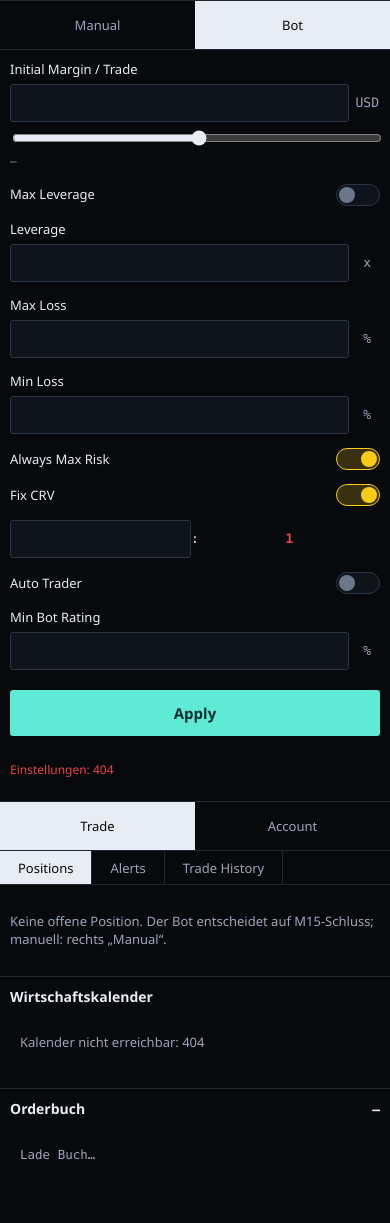
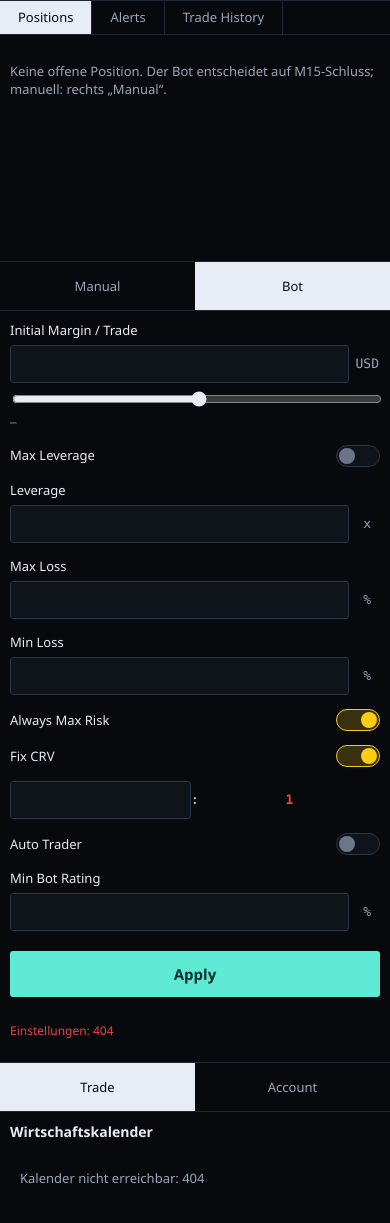
Before and after one commit to MaseSites/darkwood, a Python web app: template src/traidingbrain/dashboard/templates/terminal.html in a window 390 px wide. Shown: the part 469-1692 px from the top of the page. Before the commit the page ends 1629 px from the top, so only its background shows below. Run offline with Jinja, Linux system fonts and the light colour scheme; the template is opened without the code that fills it: most values are stand-ins (such as "Sample title", 1, 10 or a date in 2020).

Commit message:
Terminal: Preise nach Groessenordnung, Trade-Leiste schmal direkt unter dem Chart
Der Nutzer fragte, wie er zu seinen Trades kommt. Die Leiste war da und
funktionierte -- aber in einem schmalen Fenster lag sie hinter dem ganzen
Bot-Fenster, elf Eingabefelder tief. Schmal gestapelt kommt sie jetzt direkt
unter den Chart.

Und bei DOT, XRP und ATOM stand "1.2 -> 1.2", Einstieg gleich Ausstieg: alle
Preise waren auf EINE Nachkommastelle gerundet, was fuer BTC richtig und fuer
einen Preis von 1.1938 blind ist. Jetzt nach Groessenordnung: 82'115.5,
104.63, 1.1938 -- 16 Stellen umgestellt, dieselbe Regel wie im Chart.

Co-Authored-By: Claude Fable 5.1 <noreply@anthropic.com>

```diff
--- a/src/traidingbrain/dashboard/static/terminal.css
+++ b/src/traidingbrain/dashboard/static/terminal.css
@@ -398,7 +398,11 @@ button:disabled { cursor: not-allowed; color: var(--ink-3); }
 }
 @media (max-width: 980px) {
   body { overflow: auto; }
-  .term { height: auto; grid-template-columns: 1fr; grid-template-rows: auto; grid-template-areas: "top" "main" "right" "bottom" "left"; }
+  /* Schmal gestapelt kommt die Trade-Leiste DIREKT unter den Chart. Vorher lag
+     das ganze Bot-Fenster dazwischen, und wer seine Trades sehen wollte,
+     musste an elf Eingabefeldern vorbeiscrollen. */
+  .term { height: auto; grid-template-columns: 1fr; grid-template-rows: auto; grid-template-areas: "top" "main" "bottom" "right" "left"; }
+  .term__bottom { min-height: 260px; }
   .term__main { min-height: 420px; }
   .term__left { grid-template-rows: auto auto; }
 }
--- a/src/traidingbrain/dashboard/static/terminal.js
+++ b/src/traidingbrain/dashboard/static/terminal.js
@@ -28,6 +28,9 @@ const api = async (path, opts) => {
   return r.json();
 };
 const money = (v, d = 2) => (v ?? 0).toLocaleString("de-CH", { minimumFractionDigits: d, maximumFractionDigits: d });
+// Preise nach Groessenordnung: 82'115.5, 104.63, 1.1938. Eine feste Stelle
+// liess DOT, XRP und ATOM als "1.2 -> 1.2" erscheinen -- Einstieg und Ausstieg gleich.
+const px = (v) => { const a = Math.abs(v ?? 0); return money(v, a >= 1000 ? 1 : a >= 10 ? 2 : 4); };
 const signed = (v, d = 2) => (v >= 0 ? "+" : "") + money(v, d);
 const pct = (v, d = 2) => (v >= 0 ? "+" : "") + (v ?? 0).toFixed(d) + "%";
 const clock = (ts) => { const d = new Date(ts); return `${String(d.getHours()).padStart(2, "0")}:${String(d.getMinutes()).padStart(2, "0")}`; };
@@ -114,12 +117,12 @@ function positionLines() {
     if (p.symbol !== S.symbol) continue;
     const qty = p.qty ?? 0;
     const side = String(p.side).toLowerCase().startsWith("l") ? 1 : -1;
-    lines.push({ price: p.entry, colour: "#e8edf5", dash: [2, 3], width: 1, label: `Einstieg ${money(p.entry, 1)}`, id: `${p.id}-e` });
+    lines.push({ price: p.entry, colour: "#e8edf5", dash: [2, 3], width: 1, label: `Einstieg ${px(p.entry)}`, id: `${p.id}-e` });
     if (p.tp) lines.push({ price: p.tp, colour: "#22c55e", label: `${signed((p.tp - p.entry) * qty * side, 0)} USD`, id: `${p.id}-tp`, closable: p.source === "manuell", pid: p.id, kind: "tp" });
     if (p.sl) lines.push({ price: p.sl, colour: "#ef4444", label: `${signed((p.sl - p.entry) * qty * side, 0)} USD`, id: `${p.id}-sl`, closable: p.source === "manuell", pid: p.id, kind: "sl" });
   }
-  for (const d of S.drawings) if (d.symbol === S.symbol && d.type === "hline") lines.push({ price: d.price, colour: "#f59e0b", dash: [1, 0], width: 1, label: money(d.price, 1), id: d.id, closable: true, drawing: true });
-  for (const a of S.alerts) if (a.symbol === S.symbol) lines.push({ price: a.price, colour: "#facc15", dash: [8, 4], width: 1, label: `Alarm ${money(a.price, 1)}`, id: `al-${a.id}`, closable: true, alert: true });
+  for (const d of S.drawings) if (d.symbol === S.symbol && d.type === "hline") lines.push({ price: d.price, colour: "#f59e0b", dash: [1, 0], width: 1, label: px(d.price), id: d.id, closable: true, drawing: true });
+  for (const a of S.alerts) if (a.symbol === S.symbol) lines.push({ price: a.price, colour: "#facc15", dash: [8, 4], width: 1, label: `Alarm ${px(a.price)}`, id: `al-${a.id}`, closable: true, alert: true });
   return lines;
 }
 
@@ -200,7 +203,7 @@ function checkAlerts() {
     const prev = a.last ?? S.head.last;
     if ((prev <= a.price && S.head.last >= a.price) || (prev >= a.price && S.head.last <= a.price)) {
       a.fired = true; a.firedAt = Date.now();
-      if ("Notification" in window && Notification.permission === "granted") new Notification(`${a.symbol} ${money(a.price, 1)} erreicht`);
+      if ("Notification" in window && Notification.permission === "granted") new Notification(`${a.symbol} ${px(a.price)} erreicht`);
     }
     a.last = S.head.last;
   }
@@ -267,10 +270,10 @@ function renderBottom() {
         const tpUsd = p.tp ? (p.tp - p.entry) * p.qty * side : null, slUsd = p.sl ? (p.sl - p.entry) * p.qty * side : null;
         return `<div class="pos__row">
           <span>${p.symbol} <span class="${side > 0 ? "up" : "down"}">${side > 0 ? "Long" : "Short"}</span></span>
-          <span>${money(p.position_size, 0)} USD</span><span>${money(p.margin ?? 0, 0)} USD</span><span>${money(p.entry, 1)}</span>
+          <span>${money(p.position_size, 0)} USD</span><span>${money(p.margin ?? 0, 0)} USD</span><span>${px(p.entry)}</span>
           <span class="muted">${p.source === "bot" ? "Bot" : "Manuell"}</span><span>${(p.leverage ?? 1).toFixed(0)}x</span>
-          <div class="tpsl"><span class="up">${p.tp ? `${money(p.tp, 1)} <small>(${signed(tpUsd, 0)} USD / ${pct(((p.tp - p.entry) / p.entry) * 100 * side)})</small>` : "–"}</span>
-            <span class="down">${p.sl ? `${money(p.sl, 1)} <small>(${signed(slUsd, 0)} USD / ${pct(((p.sl - p.entry) / p.entry) * 100 * side)})</small>` : "–"}</span></div>
+          <div class="tpsl"><span class="up">${p.tp ? `${px(p.tp)} <small>(${signed(tpUsd, 0)} USD / ${pct(((p.tp - p.entry) / p.entry) * 100 * side)})</small>` : "–"}</span>
+            <span class="down">${p.sl ? `${px(p.sl)} <small>(${signed(slUsd, 0)} USD / ${pct(((p.sl - p.entry) / p.entry) * 100 * side)})</small>` : "–"}</span></div>
           <span class="${(p.unrealized ?? 0) >= 0 ? "up" : "down"}">${signed(p.unrealized ?? 0)} USD</span>
           <span>${p.source === "manuell" ? `<button class="btn-link" data-close="${p.id}">Market</button>` : `<span class="muted" title="vom Bot gefuehrt">Bot</span>`}</span>
         </div>`;
@@ -284,7 +287,7 @@ function renderBottom() {
     const mine = S.alerts.filter((a) => true);
     host.innerHTML = `<p class="empty">Preisalarm: Werkzeug „Messen“ wählen und in den Chart klicken, oder <button class="btn-link" id="al-add">beim aktuellen Kurs setzen</button>. Benachrichtigung im Browser, wenn der Kurs die Linie kreuzt.</p>` +
       (mine.length ? `<div class="hist__head" style="grid-template-columns:110px 120px 1fr 120px 60px"><span>Asset</span><span>Preis</span><span>Zustand</span><span>gesetzt</span><span></span></div>` +
-        mine.map((a) => `<div class="hist__row" style="grid-template-columns:110px 120px 1fr 120px 60px"><span>${a.symbol}</span><span>${money(a.price, 1)}</span><span class="${a.fired ? "up" : "muted"}">${a.fired ? `ausgelöst ${clock(a.firedAt)}` : "wartet"}</span><span class="muted">${day(a.created)}</span><button class="btn-link" data-al="${a.id}">x</button></div>`).join("") : "");
+        mine.map((a) => `<div class="hist__row" style="grid-template-columns:110px 120px 1fr 120px 60px"><span>${a.symbol}</span><span>${px(a.price)}</span><span class="${a.fired ? "up" : "muted"}">${a.fired ? `ausgelöst ${clock(a.firedAt)}` : "wartet"}</span><span class="muted">${day(a.created)}</span><button class="btn-link" data-al="${a.id}">x</button></div>`).join("") : "");
     $("#al-add")?.addEventListener("click", () => { if (S.head) addAlert(S.head.last); if ("Notification" in window && Notification.permission === "default") Notification.requestPermission(); });
     $$("button[data-al]", host).forEach((b) => b.addEventListener("click", () => { S.alerts = S.alerts.filter((a) => String(a.id) !== b.dataset.al); saveAlerts(); renderBottom(); renderChart(); }));
   } else {
@@ -294,9 +297,9 @@ function renderBottom() {
         const side = String(t.side).toLowerCase().startsWith("l") ? 1 : -1;
         return `<div class="hist__row" title="${t.verdict ?? ""}">
           <span>${t.symbol} <span class="${side > 0 ? "up" : "down"}">${side > 0 ? "Long" : "Short"}</span></span>
-          <span class="muted">${t.source === "bot" ? "Bot" : "Manuell"}</span><span>${money(t.entry, 1)}</span><span>${money(t.exit, 1)}</span>
+          <span class="muted">${t.source === "bot" ? "Bot" : "Manuell"}</span><span>${px(t.entry)}</span><span>${px(t.exit)}</span>
           <span>${t.position_size ? `${money(t.position_size, 0)} USD` : "–"}</span><span>${t.leverage ? `${Number(t.leverage).toFixed(0)}x` : "–"}</span>
-          <div class="tpsl"><span class="up">${t.tp ? money(t.tp, 1) : "–"}</span><span class="down">${t.sl ? money(t.sl, 1) : "–"}</span></div>
+          <div class="tpsl"><span class="up">${t.tp ? px(t.tp) : "–"}</span><span class="down">${t.sl ? px(t.sl) : "–"}</span></div>
           <span class="${(t.net_pnl ?? 0) >= 0 ? "up" : "down"}">${signed(t.net_pnl ?? 0)} USD <small class="muted">${(t.r_multiple ?? 0).toFixed(2)} R</small></span>
           <span class="muted">${t.exit_reason ?? ""}${t.stopped_by_wick ? " · Docht" : ""}${t.max_favourable_r ? ` · best +${t.max_favourable_r.toFixed(2)} R` : ""}</span>
         </div>`;
@@ -366,8 +369,8 @@ function updateManualSummary() {
   const tp = Number($("#m-tp").value), sl = Number($("#m-sl").value), side = S.side === "long" ? 1 : -1;
   $("#m-tp-pct").textContent = tp ? pct(((tp - h.last) / h.last) * 100 * side, 2) : "%";
   $("#m-sl-pct").textContent = sl ? pct(((sl - h.last) / h.last) * 100 * side, 2) : "%";
-  $("#m-summary").innerHTML = `<span>Price: ${money(h.last, 1)} USD</span><span>Margin: ${money(margin, 0)} USD</span><span>Position: ${money(pos, 0)} USD (${qty.toFixed(4)})</span><span>Fees: ${money(fees)} USD</span>` +
-    (tp ? `<span class="up">TP ${money(tp, 1)} → ${signed((tp - h.last) * qty * side, 0)} USD</span>` : "") + (sl ? `<span class="down">SL ${money(sl, 1)} → ${signed((sl - h.last) * qty * side, 0)} USD</span>` : "");
+  $("#m-summary").innerHTML = `<span>Price: ${px(h.last)} USD</span><span>Margin: ${money(margin, 0)} USD</span><span>Position: ${money(pos, 0)} USD (${qty.toFixed(4)})</span><span>Fees: ${money(fees)} USD</span>` +
+    (tp ? `<span class="up">TP ${px(tp)} → ${signed((tp - h.last) * qty * side, 0)} USD</span>` : "") + (sl ? `<span class="down">SL ${px(sl)} → ${signed((sl - h.last) * qty * side, 0)} USD</span>` : "");
   const btn = $("#m-submit"); btn.textContent = S.side === "long" ? "Kauf" : "Verkauf"; btn.className = `cta ${S.side === "long" ? "cta--buy" : "cta--sell"}`;
 }
 function wireManual() {
@@ -383,7 +386,7 @@ function wireManual() {
     };
     if (!(body.margin_usd > 0)) { flash(msg, "Margin fehlt.", "err"); $("#m-margin").focus(); return; }
     btn.setAttribute("aria-busy", "true");
-    try { const r = await api("/api/terminal/order", { method: "POST", body: JSON.stringify(body) }); flash(msg, `Papier-Order gefüllt bei ${money(r.entry, 1)} (${r.qty.toFixed(4)}).`, "ok"); await tickPositions(); S.tab = "positions"; syncTabs(); }
+    try { const r = await api("/api/terminal/order", { method: "POST", body: JSON.stringify(body) }); flash(msg, `Papier-Order gefüllt bei ${px(r.entry)} (${r.qty.toFixed(4)}).`, "ok"); await tickPositions(); S.tab = "positions"; syncTabs(); }
     catch (err) { flash(msg, err.message, "err"); }
     finally { btn.removeAttribute("aria-busy"); }
   });
```
